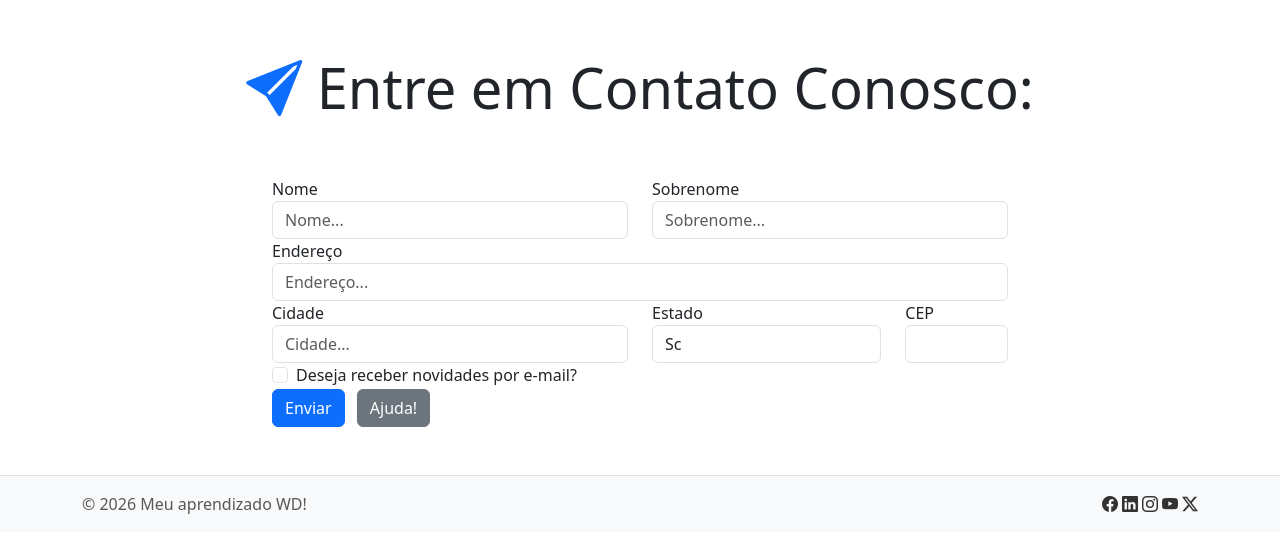
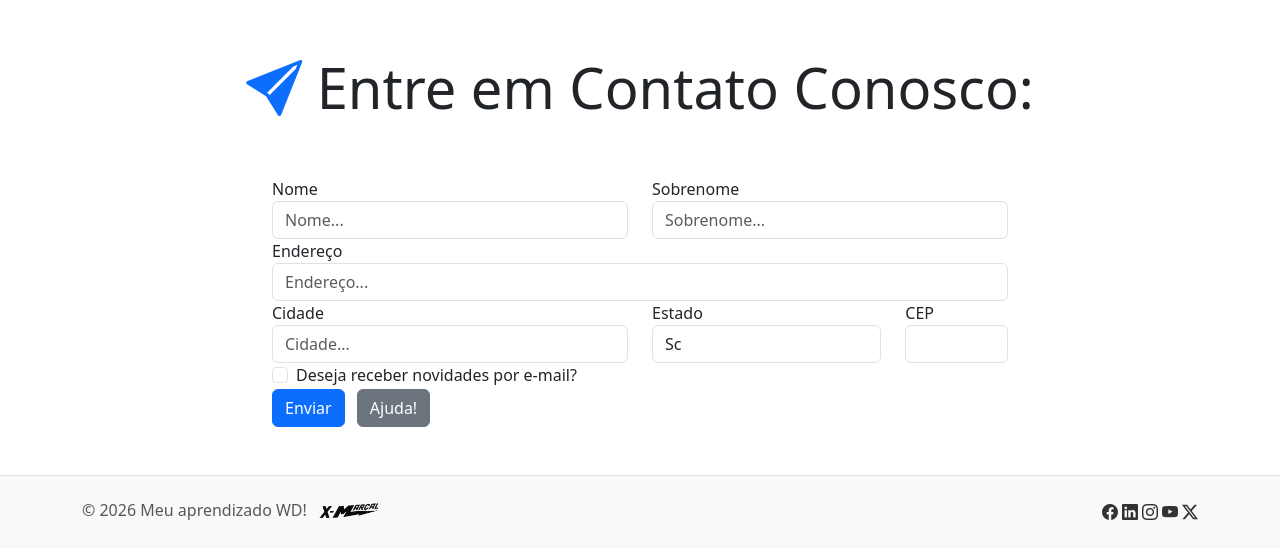
Before and after one commit to cirleno/site-bootstrap-aprendizado, a website: page Index.html in a window 1280 px wide. Shown: the part 3466-4014 px from the top of the page. Drawn offline with nearby package versions, Linux system fonts and the light colour scheme.

Commit message:
Adiciona logo no footer

```diff
--- a/Index.html
+++ b/Index.html
@@ -393,7 +393,8 @@
 
     <footer class="navbar navbar-light bg-light border-top ">
       <div class="container justify-content-between">
-        <span class="navbar-text">&copy; 2026 Meu aprendizado WD!</span>
+        <span class="navbar-text">&copy; 2026 Meu aprendizado WD!
+          <img src="Images/logo.png" alt="Logo" width="64" height="40" class="ms-2"></span>
         <ul class="navbar-nav flex-row gap-1">
           <li class="nav-item">
             <a class="nav-link" href="#"><i class="bi bi-facebook" aria-hidden="true"></i><span class="visually-hidden">Facebook</span></a>
```
